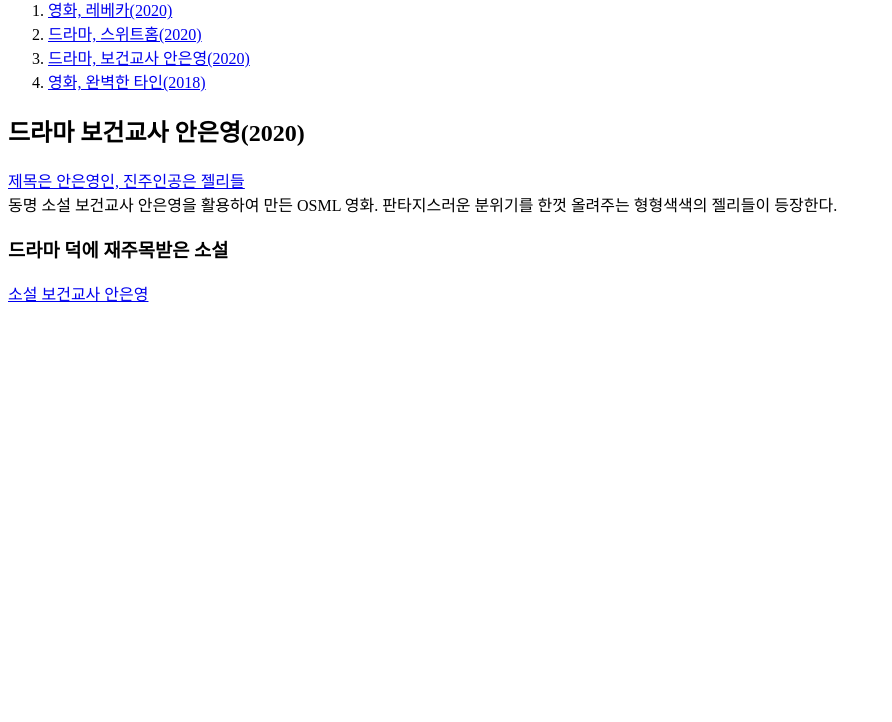
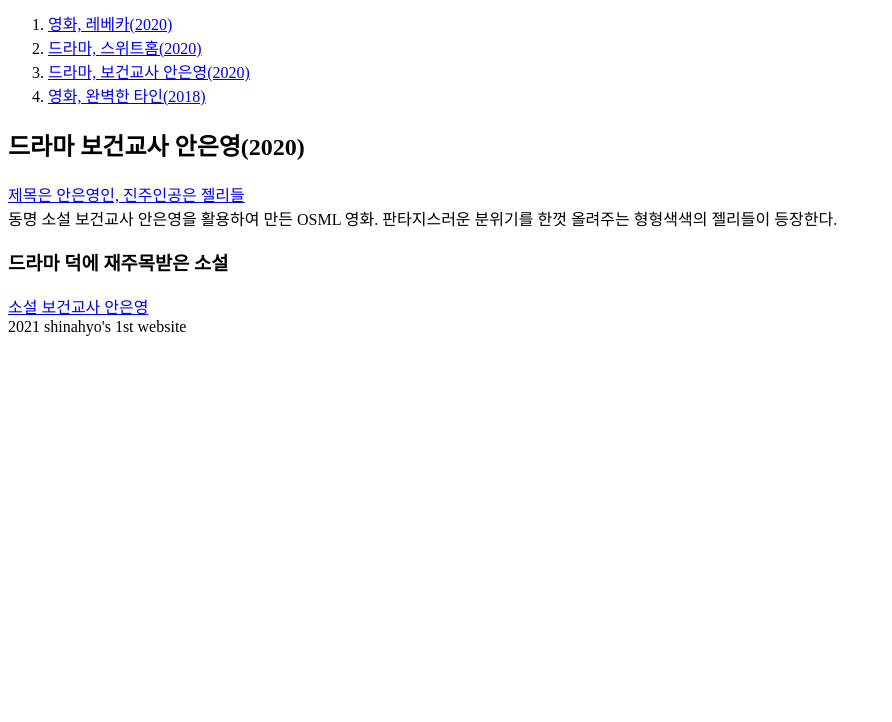
Before and after one commit to ShinAhYoung21/mov_review, a plain HTML site: page 3.html in a window 1280 px wide. Shown: the part 78-800 px from the top of the page, without its empty margins (0-892 px from the left). Drawn offline with Linux system fonts and the light colour scheme.

Commit message:
semantic 개선 등

```diff
--- a/3.html
+++ b/3.html
@@ -1,3 +1,4 @@
+<!DOCTYPE html>
 <html>
   <head>
     <title>영상콘텐츠 리뷰</title>
@@ -28,7 +29,7 @@
         <li><a href="4.html">영화, 완벽한 타인(2018)</a></li>
       </ol>
     </nav>
-    <section>
+    <main>
       <article>
         <h2><strong>드라마</strong> 보건교사 안은영(2020)</h2>
         <a href="https://brunch.co.kr/@writing-say/400" target="_blank">제목은 안은영인, 진주인공은 젤리들</a><br>
@@ -38,6 +39,9 @@
         <h3>드라마 덕에 재주목받은 소설</h3>
         <a href="https://book.naver.com/search/search.nhn?query=%EB%B3%B4%EA%B1%B4%EA%B5%90%EC%82%AC+%EC%95%88%EC%9D%80%EC%98%81" target="_blank">소설 보건교사 안은영</a>
       </article>
-    </section>
+    </main>
+    <footer>
+      2021 shinahyo's 1st website
+    </footer>
   </body>
 </html>
```
Also changed, not shown: 1.html (+7 -3 lines), 2.html (+6 -2 lines), 4.html (+16 -2 lines), advice.html (+5 -0 lines), form_choice1.html (+5 -0 lines), index.html (+7 -1 lines).
